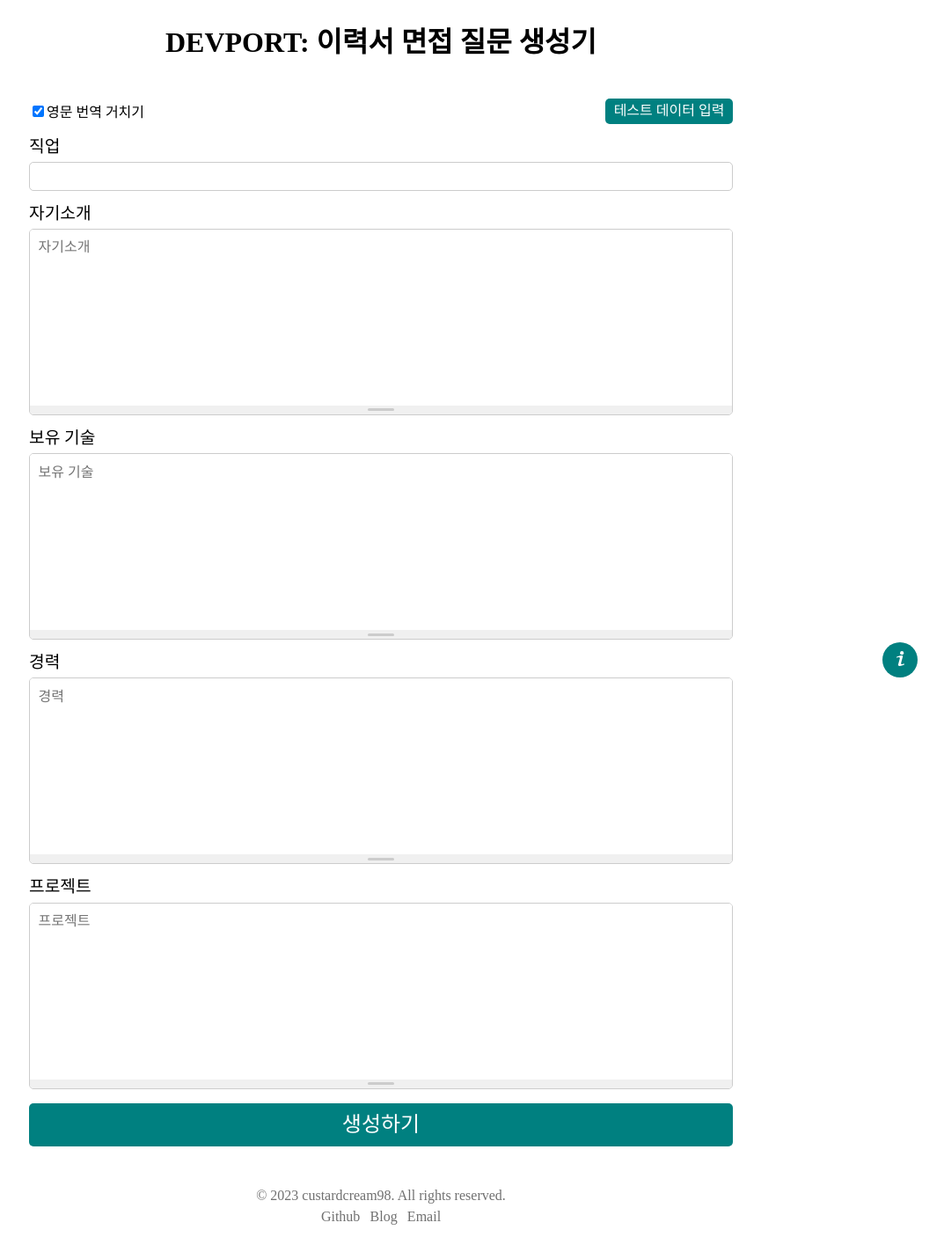
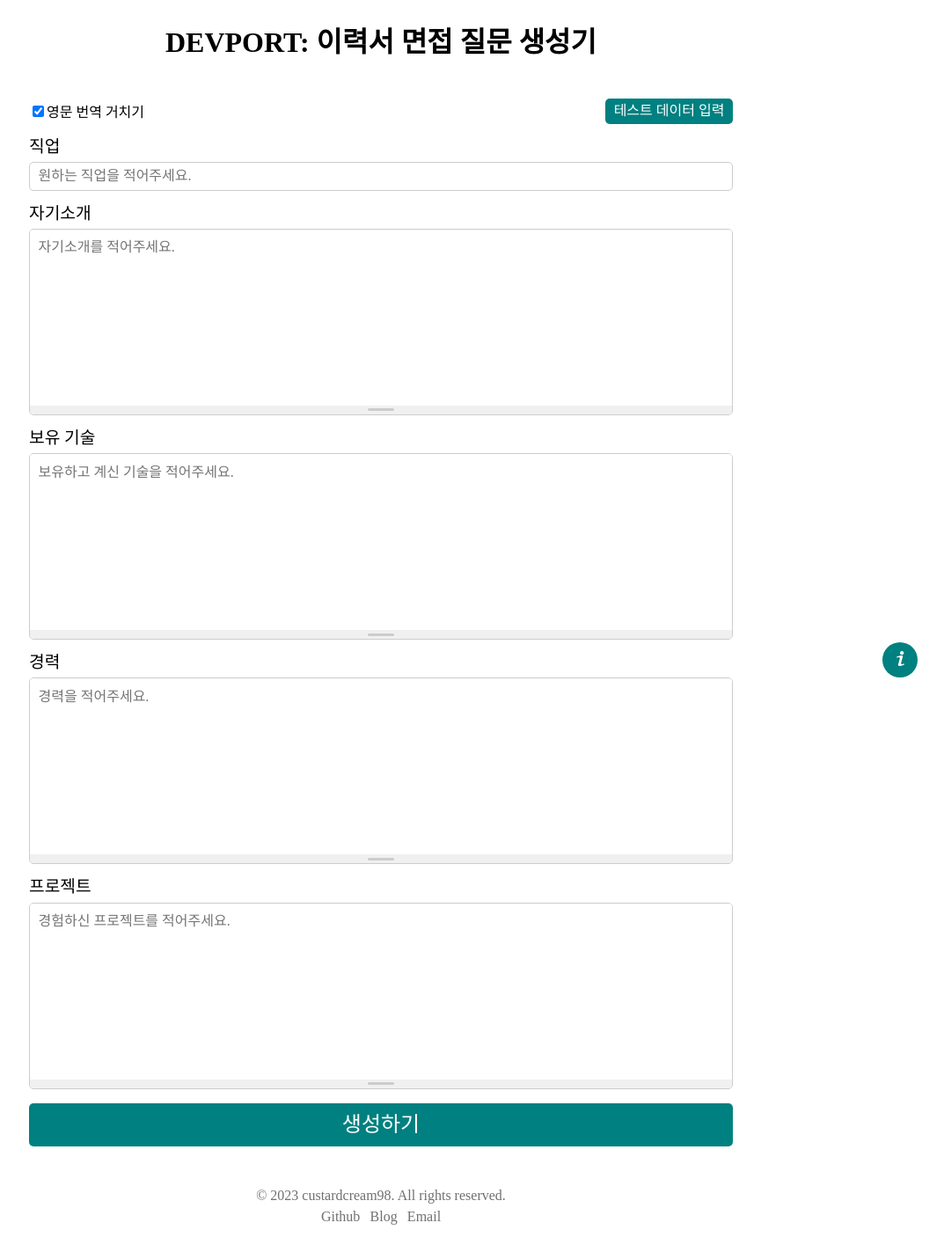
Before and after one commit to custardcream98/DevPort, a Next.js app: page / in a window 1280 px wide. Shown: the whole page at 88% size, without its empty margins (207-1280 px from the left). Built offline with nearby package versions, Linux system fonts and the light colour scheme.

Commit message:
Chore: change placeholders

```diff
--- a/src/components/ResumeForm.tsx
+++ b/src/components/ResumeForm.tsx
@@ -87,32 +87,33 @@
           type="text"
           name="audience"
           label="직업"
+          placeholder="원하는 직업을 적어주세요."
           required
         />
         <Textarea
           ref={introduceRef}
-          placeholder="자기소개"
+          placeholder="자기소개를 적어주세요. "
           label="자기소개"
           name="introduce"
           required
         />
         <Textarea
           ref={skillsRef}
-          placeholder="보유 기술"
+          placeholder="보유하고 계신 기술을 적어주세요."
           label="보유 기술"
           name="skills"
           required
         />
         <Textarea
           ref={experienceRef}
-          placeholder="경력"
+          placeholder="경력을 적어주세요."
           label="경력"
           name="experience"
           required
         />
         <Textarea
           ref={projectsRef}
-          placeholder="프로젝트"
+          placeholder="경험하신 프로젝트를 적어주세요."
           label="프로젝트"
           name="projects"
           required
```
